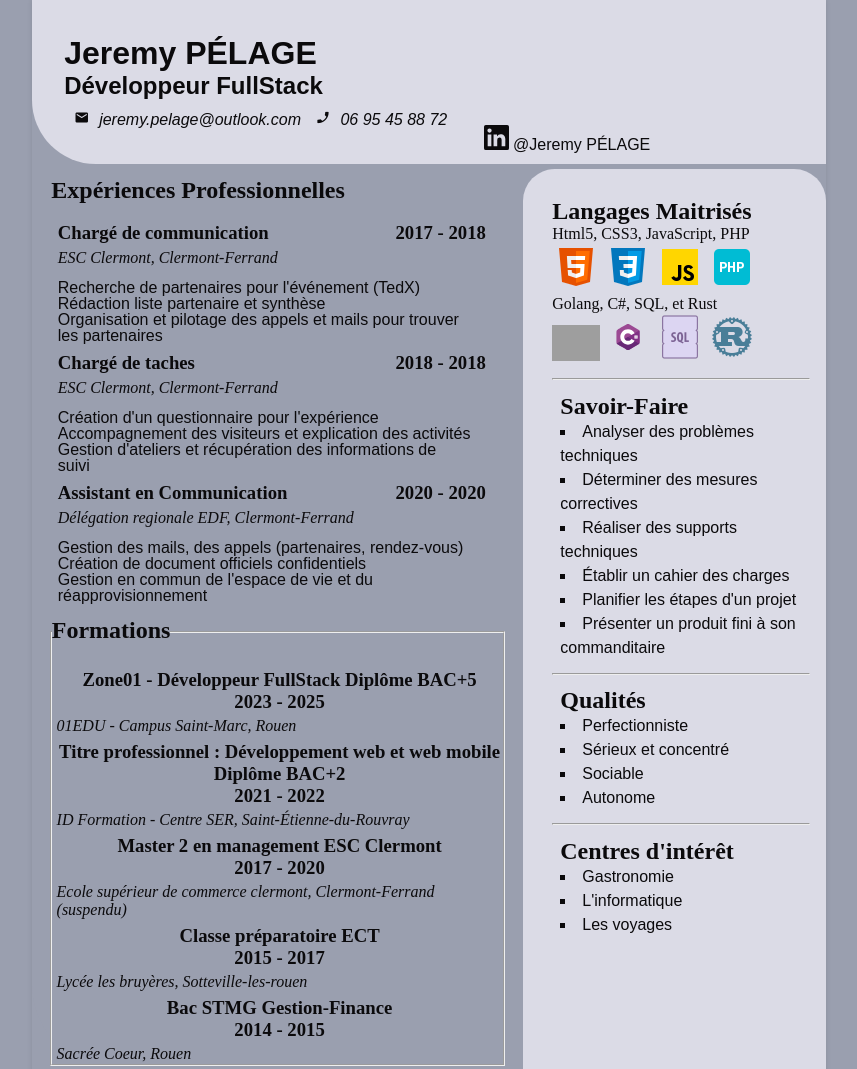
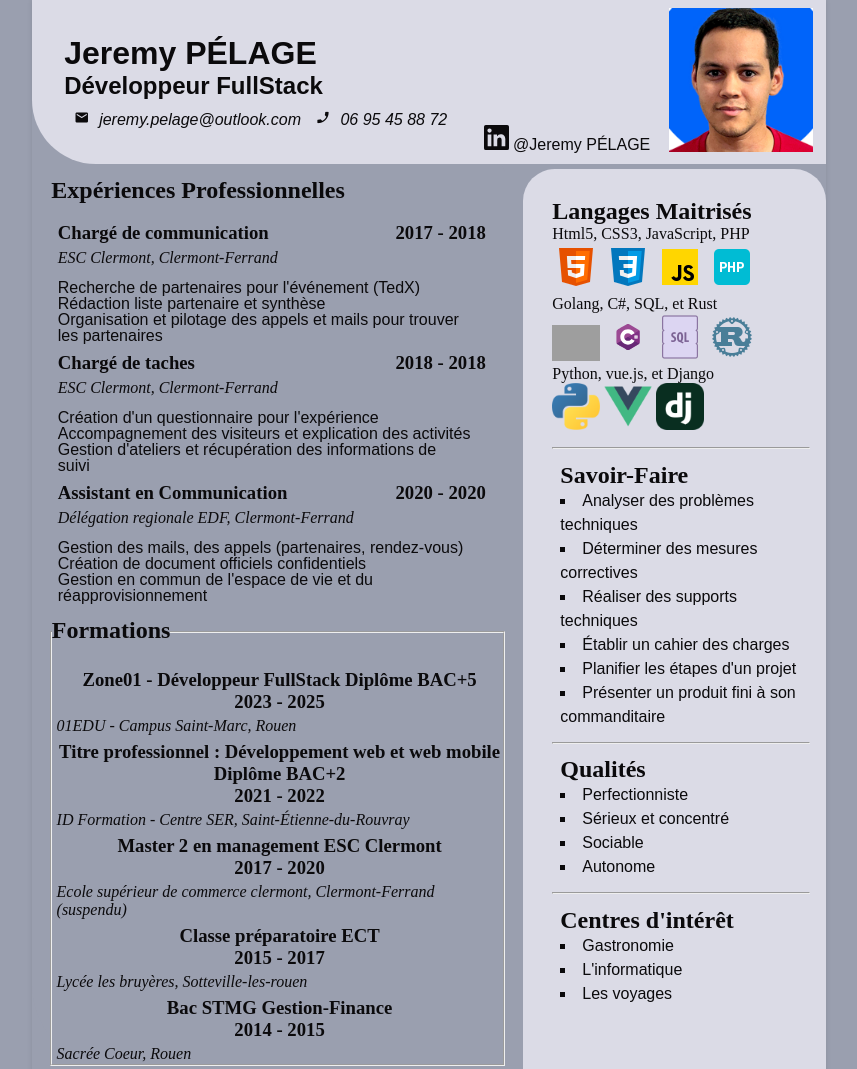
Before and after one commit to GLuck777/PersonalCV, a plain HTML site: page index.html in a window 1280 px wide. Shown: the top 1069 px of the page, without its empty margins (211-1068 px from the left). Drawn offline with Linux system fonts and the light colour scheme; grey boxes are pictures that could not be loaded.

Commit message:
main/new_content

```diff
--- a/css/styleCV.css
+++ b/css/styleCV.css
@@ -50,6 +50,14 @@ header {
     /* height: 96px; */
     height: 144px;
     /* background-color: #404E7C; */
+    overflow: hidden;
+}
+.profilPicture img{
+    width: 100%;
+    height: 100%;
+    object-fit: cover;
+    border-radius: 50%;
+    transform: scale(1.5);
 }
 .fieldPresentation{
     border-radius: 0 0 0 4pc;
--- a/CV2024.html
+++ b/index.html
@@ -31,7 +31,7 @@
                     </span>
                 </a>
             </div>
-            <div class="profilPicture"><img src="" alt="" style="width: 100%;"></div>
+            <div class="profilPicture"><img src="./icone/Jeremy-PELAGE02.jpg" alt="image de Jeremy Pélage" style="width: 100%;"></div>
         </header>
     </div>
 
@@ -101,6 +101,10 @@
                 <img class="icone" style="height: 48px;" src="icone/c-sharp-logo@logotyp.us.svg" alt="cs">
                 <img class="icone" src="icone/icons8-sql-48.png" alt="rust">
                 <img class="icone" src="icone/icons8-langage-de-programmation-rust-48.png" alt="rust">
+                <legend>Python, vue.js, et Django</legend>
+                <img class="icone" style="height: 47px;" src="icone/logos--python.png" alt="py">
+                <img class="icone" style="height: 47px;" src="icone/devicon--vuejs.png" alt="vuejs">
+                <img class="icone" style="height: 47px;" src="icone/skill-icons--django.png" alt="django">
             </div>
             <hr>
             <div class="savoir_faire">
```
Also changed, not shown: icone/Jeremy-PELAGE02.jpg (added), icone/devicon--vuejs.png (added), icone/logos--python.png (added), icone/skill-icons--django.png (added).
